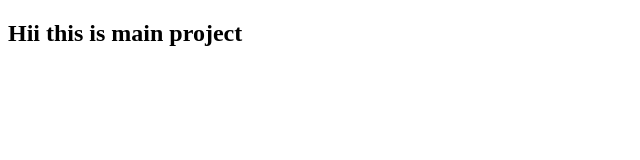
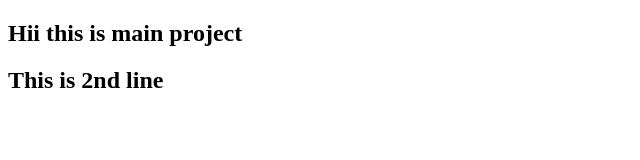
Before and after one commit to LalithLK0514/NewSample, a plain HTML site: page index.html in a window 1280 px wide. Shown: the whole page, without its empty margins (0-640 px from the left). Drawn offline with Linux system fonts and the light colour scheme.

Commit message:
Feat: Add second line

```diff
--- a/index.html
+++ b/index.html
@@ -7,5 +7,6 @@
 </head>
 <body>
     <h2>Hii this is main project</h2>
+    <h2>This is 2nd line</h2>
 </body>
 </html>
```
